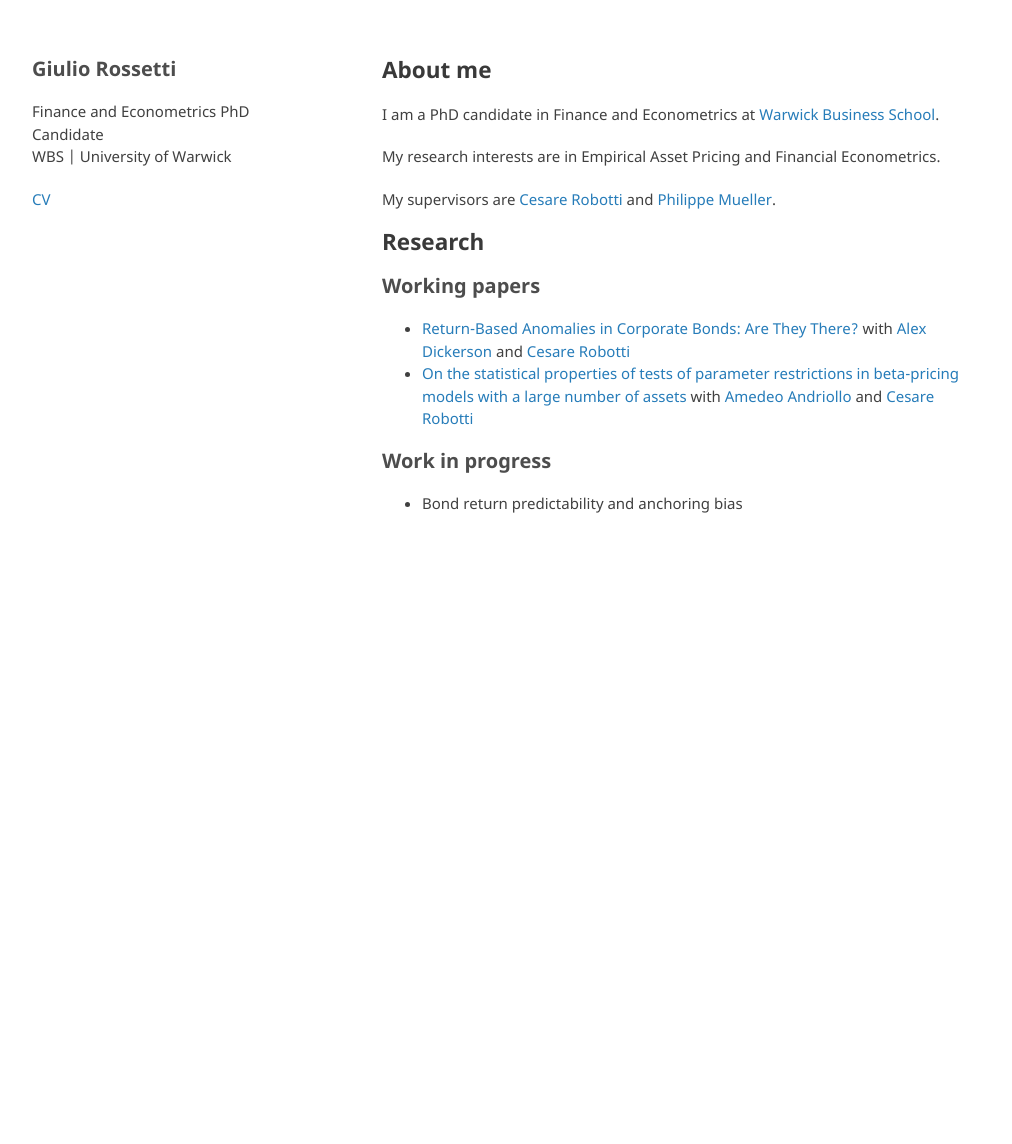
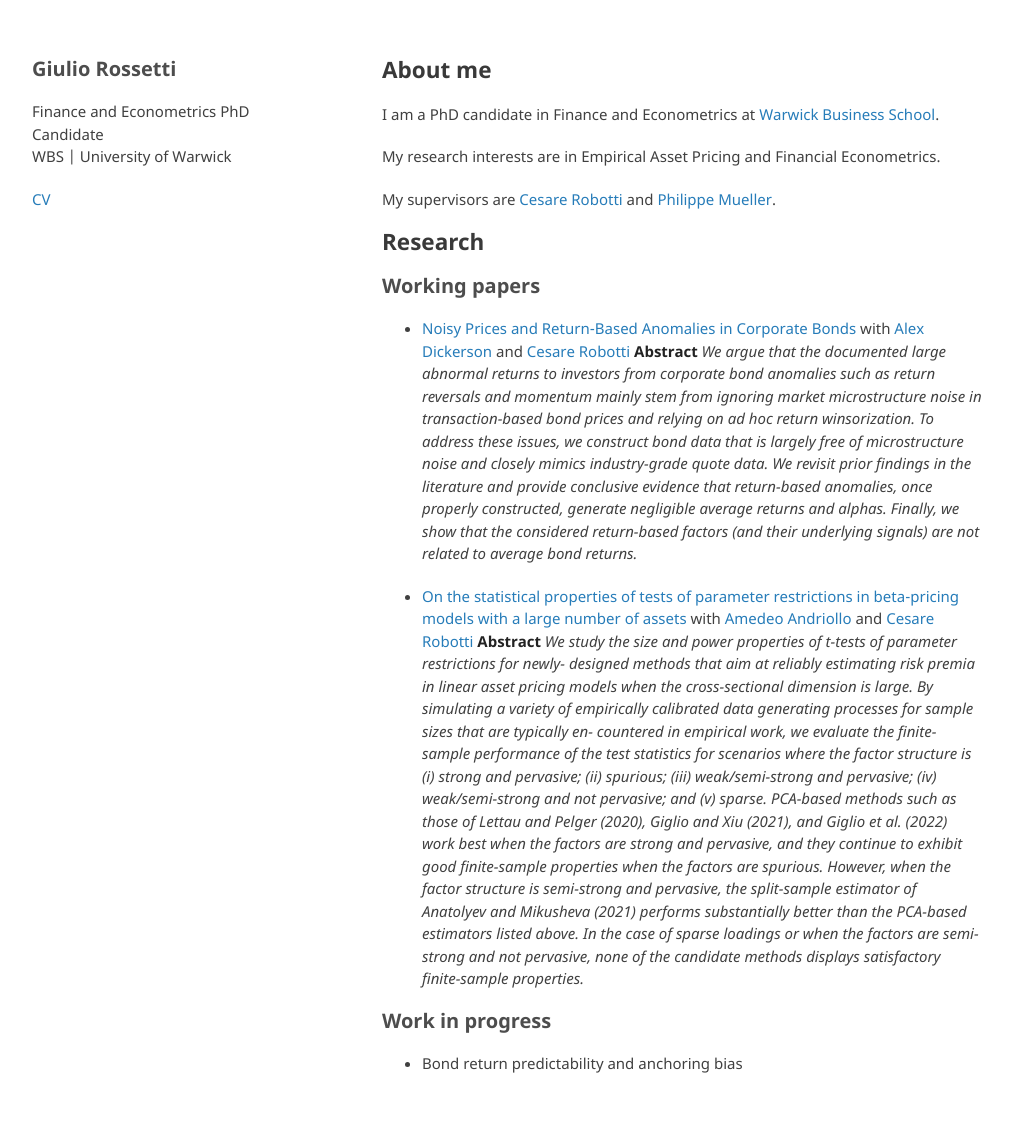
Before and after one commit to GiulioRossetti94/giuliorossetti94.github.io, a Jekyll site: the page built from index.md, in a window 1280 px wide. Shown: the whole page, without its empty margins (133-1145 px from the left). Built offline with Jekyll 4.4.1, drawn with Linux system fonts in a browser that asks for light colours; the repository's description, which GitHub fills in, is left out; our own code applies the rules of GitHub Pages for plain Markdown files; before the commit the page ends 900 px from its top, so only the background shows below that.

Commit message:
Update index.md

```diff
--- a/index.md
+++ b/index.md
@@ -13,9 +13,14 @@ My supervisors are [Cesare Robotti](https://cesarerobotti.com) and [Philippe Mue
 ## Research
 
 # Working papers
-- [Return-Based Anomalies in Corporate Bonds: Are They There?](https://papers.ssrn.com/sol3/papers.cfm?abstract_id=4575879) with [Alex Dickerson](https://www.alexdickerson.com/home) and [Cesare Robotti](https://cesarerobotti.com)
+- [Noisy Prices and Return-Based Anomalies in Corporate Bonds](https://papers.ssrn.com/sol3/papers.cfm?abstract_id=4575879) with [Alex Dickerson](https://www.alexdickerson.com/home) and [Cesare Robotti](https://cesarerobotti.com)
+  **Abstract**
+    *We argue that the documented large abnormal returns to investors from corporate bond anomalies such as return reversals and momentum mainly stem from ignoring market microstructure noise in
+transaction-based bond prices and relying on ad hoc return winsorization. To address these issues, we construct bond data that is largely free of microstructure noise and closely mimics industry-grade quote data. We revisit prior findings in the literature and provide conclusive evidence that return-based anomalies, once properly constructed, generate negligible average returns and alphas. Finally, we show that the considered return-based factors (and their underlying signals) are not related to average bond returns.*
+
 - [On the statistical properties of tests of parameter restrictions in beta-pricing models with a large number of assets](https://www.cesarerobotti.com/wp-content/uploads/2023/01/ARR_statistical.pdf) with [Amedeo Andriollo](https://warwick.ac.uk/fac/soc/economics/staff/aandriollo/) and [Cesare Robotti](https://cesarerobotti.com)
-
+  **Abstract**
+    *We study the size and power properties of t-tests of parameter restrictions for newly- designed methods that aim at reliably estimating risk premia in linear asset pricing models when the cross-sectional dimension is large. By simulating a variety of empirically calibrated data generating processes for sample sizes that are typically en- countered in empirical work, we evaluate the finite-sample performance of the test statistics for scenarios where the factor structure is (i) strong and pervasive; (ii) spurious; (iii) weak/semi-strong and pervasive; (iv) weak/semi-strong and not pervasive; and (v) sparse. PCA-based methods such as those of Lettau and Pelger (2020), Giglio and Xiu (2021), and Giglio et al. (2022) work best when the factors are strong and pervasive, and they continue to exhibit good finite-sample properties when the factors are spurious. However, when the factor structure is semi-strong and pervasive, the split-sample estimator of Anatolyev and Mikusheva (2021) performs substantially better than the PCA-based estimators listed above. In the case of sparse loadings or when the factors are semi-strong and not pervasive, none of the candidate methods displays satisfactory finite-sample properties.*
 
 # Work in progress
 - Bond return predictability and anchoring bias
```
